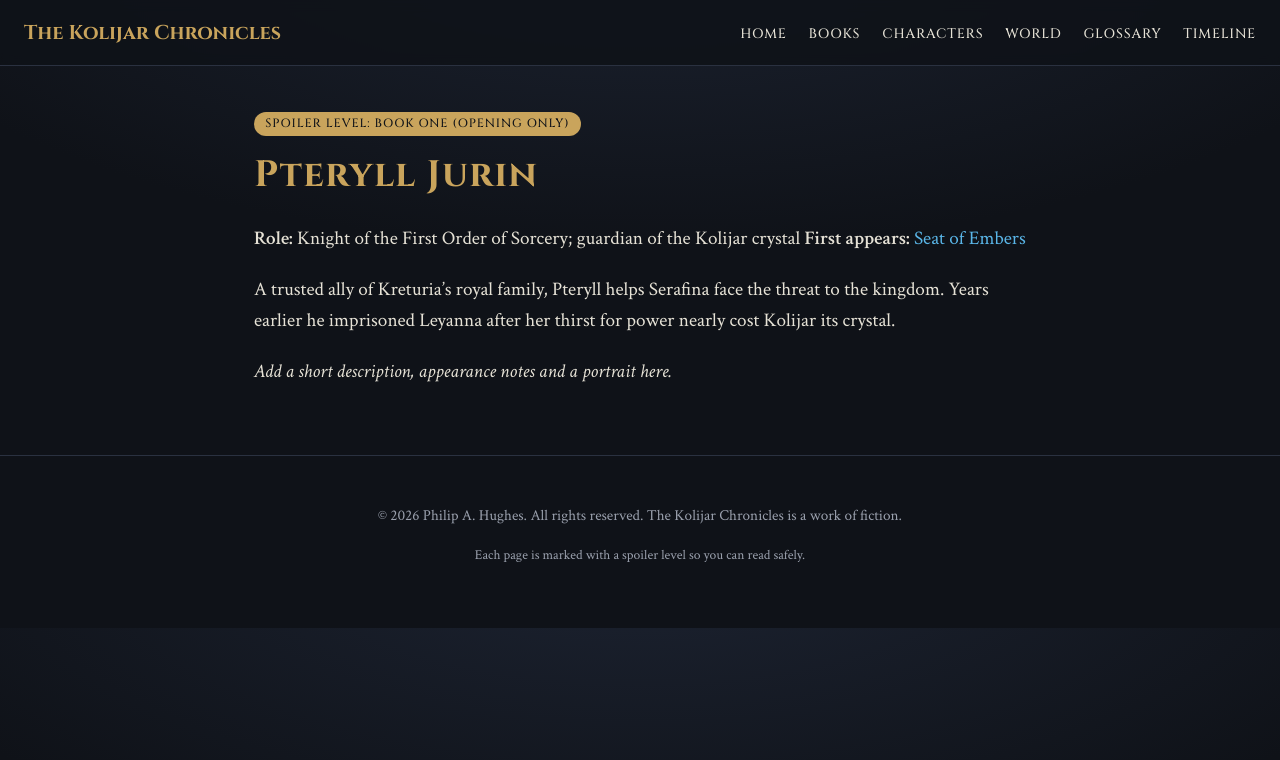
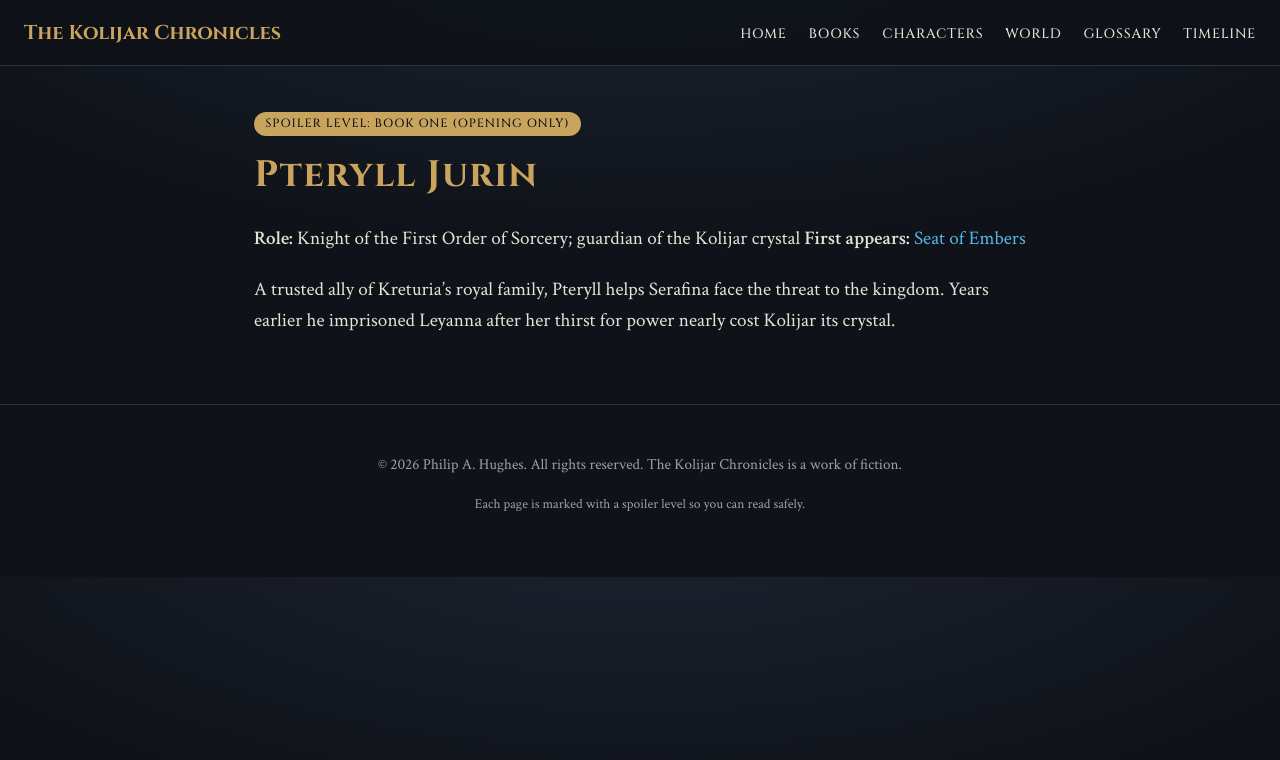
Before and after one commit to philauthor46/Kolijar-Hub, a Jekyll site: the page built from characters/pteryll.md, in a window 1280 px wide. Shown: the top 760 px of the page. Built offline with Jekyll 4.4.1, drawn with Linux system fonts in a browser that asks for light colours.

Commit message:
Remove placeholder from Pteryll character file
Removed placeholder text for character description.

```diff
--- a/characters/pteryll.md
+++ b/characters/pteryll.md
@@ -11,5 +11,3 @@ spoiler: Book One (opening only)
 **First appears:** [Seat of Embers]({{ "/books/seat-of-embers/" | relative_url }})
 
 A trusted ally of Kreturia's royal family, Pteryll helps Serafina face the threat to the kingdom. Years earlier he imprisoned Leyanna after her thirst for power nearly cost Kolijar its crystal.
-
-*Add a short description, appearance notes and a portrait here.*
```
